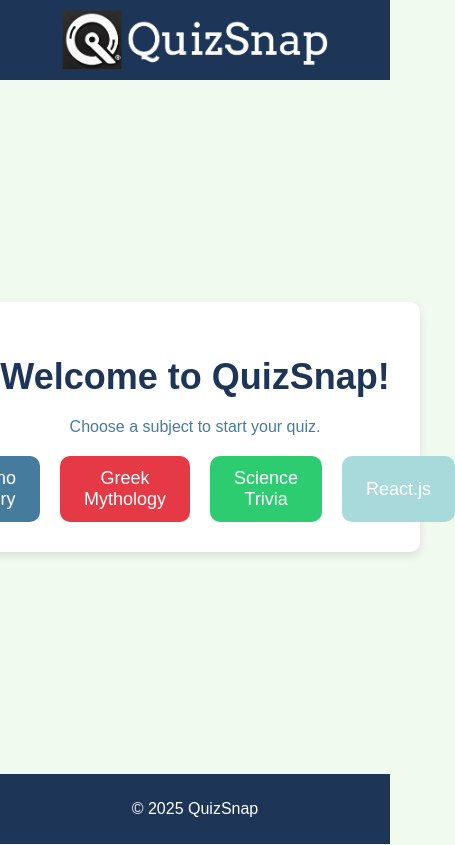
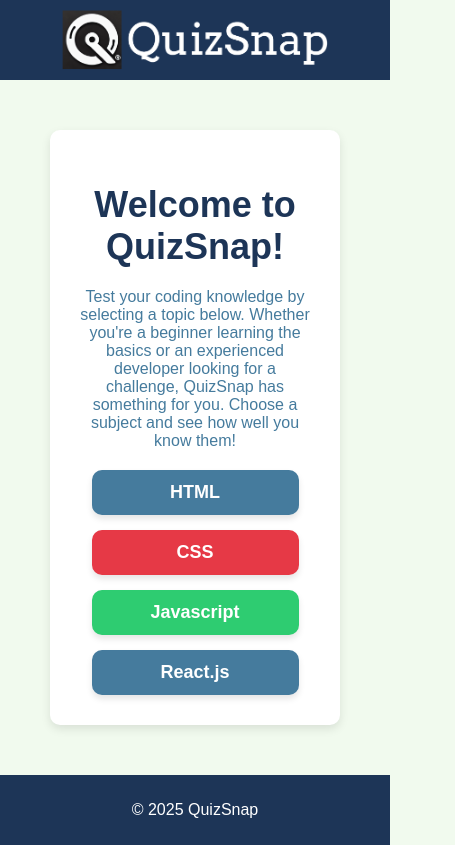
Before and after one commit to GianFerre/quizsnap, a React (Vite) app: page / in a window 390 px wide. Shown: the whole page, 455 px wide, since content can reach past the window. Built offline with nearby package versions, Linux system fonts and the light colour scheme; a web font is replaced by a local one.

Commit message:
fixed button shape flexibility

```diff
--- a/src/App.jsx
+++ b/src/App.jsx
@@ -5,55 +5,56 @@ import "./index.css";
 
 // Full quiz data
 const quizzes = {
-  filipinoHistory: [
-    { question: "Who is known as the 'Father of the Philippine Revolution'?", options: ["Emilio Aguinaldo", "José Rizal", "Andres Bonifacio", "Apolinario Mabini"], correctAnswer: 2 },
-    { question: "What year did the Philippines gain independence from Spain?", options: ["1896", "1898", "1901", "1946"], correctAnswer: 1 },
-    { question: "What is the name of the treaty that ended the Spanish-American War?", options: ["Treaty of Manila", "Treaty of Paris", "Treaty of Tordesillas", "Treaty of Versailles"], correctAnswer: 1 },
-    { question: "Who was the first president of the Republic of the Philippines?", options: ["Manuel L. Quezon", "Emilio Aguinaldo", "Jose P. Laurel", "Sergio Osmeña"], correctAnswer: 1 },
-    { question: "What event marked the beginning of the Philippine-American War in 1899?", options: ["The Battle of Manila Bay", "The signing of the Treaty of Paris", "The Balangiga Massacre", "The San Juan Bridge Incident"], correctAnswer: 3 },
-    { question: "What was the name of the secret revolutionary society founded by Andres Bonifacio?", options: ["La Liga Filipina", "Katipunan", "Gomburza", "Sanduguan"], correctAnswer: 1 },
-    { question: "Which three priests were executed in 1872 and became martyrs of the Philippine independence movement?", options: ["Rizal, Bonifacio, Mabini", "Gomburza (Gomez, Burgos, Zamora)", "Aguinaldo, Luna, del Pilar", "Magsaysay, Roxas, Laurel"], correctAnswer: 1 },
-    { question: "What ancient script was used in the Philippines before Spanish colonization?", options: ["Alibata (Baybayin)", "Hiragana", "Sanskrit", "Latin"], correctAnswer: 0 },
-    { question: "When was the People Power Revolution that led to the end of Ferdinand Marcos' regime?", options: ["1983", "1986", "1989", "1991"], correctAnswer: 1 },
-    { question: "Which guerilla movement fought against the Japanese occupation during World War II?", options: ["Hukbalahap", "Sanduguan", "Bayanihan", "Makabayan"], correctAnswer: 0 },
+  html: [
+    { question: "What does HTML stand for?", options: ["Hyperlinks and Text Markup Language", "Hyper Text Markup Language", "Home Tool Markup Language", "Hyper Tool Markup Logic"], correctAnswer: 1 },
+    { question: "Which HTML tag is used to define an unordered list?", options: ["<ul>", "<ol>", "<li>", "<list>"], correctAnswer: 0 },
+    { question: "Fill in the blank: The `<____>` tag is used to create a line break in HTML.", options: ["br", "lb", "break", "newline"], correctAnswer: 0 },
+    { question: "What is the correct way to create a hyperlink in HTML?", options: ["<a>www.example.com</a>", "<link>www.example.com</link>", "<a href='www.example.com'>Click Here</a>", "<a url='www.example.com'>Click Here</a>"], correctAnswer: 2 },
+    { question: "Which HTML tag is used for the largest heading?", options: ["<h6>", "<h1>", "<heading>", "<head>"], correctAnswer: 1 },
+    { question: "Fill in the blank: The `<____>` tag is used to display an image in HTML.", options: ["img", "image", "src", "picture"], correctAnswer: 0 },
+    { question: "What is the purpose of the <meta> tag in HTML?", options: ["To add metadata about the document", "To create a navigation bar", "To style elements", "To include JavaScript"], correctAnswer: 0 },
+    { question: "Which attribute is used to open a link in a new tab?", options: ["target='_new'", "target='_blank'", "target='new-tab'", "open='new'"], correctAnswer: 1 },
+    { question: "What is the default display property of a <div>?", options: ["inline", "block", "flex", "grid"], correctAnswer: 1 },
+    { question: "Fill in the blank: The `<!____ html>` declaration is used to specify the document type in HTML5.", options: ["DOCTYPE", "DOCTYPE5", "HTMLTYPE", "DOCTYPE HTML"], correctAnswer: 0 }
+  ],
+  css: [
+    { question: "What does CSS stand for?", options: ["Computer Style Sheets", "Creative Style Sheets", "Cascading Style Sheets", "Colorful Style Sheets"], correctAnswer: 2 },
+    { question: "Which property is used to change the text color of an element?", options: ["text-color", "font-color", "color", "background-color"], correctAnswer: 2 },
+    { question: "What is the correct way to apply a class in CSS?", options: [".classname { }", "#classname { }", "classname { }", "<classname> { }"], correctAnswer: 0 },
+    { question: "Which CSS property controls the spacing between elements?", options: ["padding", "margin", "border-spacing", "gap"], correctAnswer: 1 },
+    { question: "Fill in the blank: The `____` property is used to set the background color of an element.", options: ["background-color", "bg-color", "color", "background"], correctAnswer: 0 },
+    { question: "Which CSS property makes text bold?", options: ["font-style", "text-weight", "font-weight", "bold"], correctAnswer: 2 },
+    { question: "Fill in the blank: The `____` property is used to make an element invisible but still take up space.", options: ["visibility", "display", "opacity", "hidden"], correctAnswer: 0 },
+    { question: "How do you make a background image repeat?", options: ["background-repeat: no-repeat;", "background-repeat: repeat;", "background-image: repeat;", "repeat: background;"], correctAnswer: 1 },
+    { question: "Which property is used to make an element responsive?", options: ["position", "flex", "media-query", "display"], correctAnswer: 2 },
+    { question: "Fill in the blank: To make text italic, use the `____` property.", options: ["font-italic", "text-style", "font-style", "italic"], correctAnswer: 2 }
+  ],
+  javascript: [
+    { question: "Which keyword is used to declare a variable in JavaScript?", options: ["var", "let", "const", "All of the above"], correctAnswer: 3 },
+    { question: "Which function is used to print something in the console?", options: ["console.print()", "console.log()", "log.console()", "print.console()"], correctAnswer: 1 },
+    { question: "Fill in the blank: The `____` keyword is used to define a function in JavaScript.", options: ["function", "def", "fn", "method"], correctAnswer: 0 },
+    { question: "Which operator is used for strict equality?", options: ["==", "===", "=", "!=="], correctAnswer: 1 },
+    { question: "What does 'typeof' return for an array?", options: ["array", "object", "list", "string"], correctAnswer: 1 },
+    { question: "Which method adds an element to the end of an array?", options: ["push()", "pop()", "shift()", "unshift()"], correctAnswer: 0 },
+    { question: "Fill in the blank: The `____` method converts a string into an integer in JavaScript.", options: ["parseInt()", "toInteger()", "int()", "parseNumber()"], correctAnswer: 0 },
+    { question: "Which keyword is used to define an asynchronous function?", options: ["async", "await", "function async", "def async"], correctAnswer: 0 },
+    { question: "What does NaN stand for in JavaScript?", options: ["Not a Null", "Not a Number", "Negative and Null", "None of the above"], correctAnswer: 1 },
+    { question: "Fill in the blank: The `____` function is used to delay execution in JavaScript.", options: ["setTimeout()", "delay()", "wait()", "pause()"], correctAnswer: 0 }
   ],
   reactJS: [
     { question: "What is React primarily used for?", options: ["Server-side scripting", "Building user interfaces", "Database management", "Game development"], correctAnswer: 1 },
     { question: "Which company developed React.js?", options: ["Google", "Facebook (Meta)", "Microsoft", "Twitter"], correctAnswer: 1 },
     { question: "What is JSX in React?", options: ["A JavaScript XML-like syntax", "A CSS preprocessor", "A React framework", "A back-end tool"], correctAnswer: 0 },
     { question: "What hook is used to manage component state in React?", options: ["useEffect", "useState", "useContext", "useReducer"], correctAnswer: 1 },
-    { question: "Which of these is a correct way to create a functional component in React?", options: ["function MyComponent() {}", "class MyComponent extends React.Component {}", "const MyComponent = () => {}", "Both A and C"], correctAnswer: 3 },
-    { question: "What is the virtual DOM in React?", options: ["A copy of the real DOM used for optimization", "A new JavaScript library", "A built-in React database", "A way to manage API requests"], correctAnswer: 0 },
+    { question: "Fill in the blank: The `____` function is used to return JSX from a React component.", options: ["render()", "display()", "return()", "show()"], correctAnswer: 2 },
     { question: "Which lifecycle method is used for side effects like API calls?", options: ["componentDidMount", "componentWillUnmount", "useEffect", "Both A and C"], correctAnswer: 3 },
     { question: "What is the purpose of the 'key' prop in React lists?", options: ["To set unique values for styling", "To help React identify which items changed", "To add animations", "To define event handlers"], correctAnswer: 1 },
+    { question: "Fill in the blank: React components must be wrapped in a single `____` element.", options: ["root", "parent", "container", "div"], correctAnswer: 1 },
     { question: "What does React use to render UI updates efficiently?", options: ["Server-side rendering", "The real DOM", "The virtual DOM", "CSS styling"], correctAnswer: 2 },
-    { question: "What is the default state management library used in React?", options: ["Redux", "Context API", "MobX", "None, React has built-in state management"], correctAnswer: 3 },
-  ],
-  greekMythology: [
-    { question: "Who is the Greek god of the sea?", options: ["Zeus", "Poseidon", "Hades", "Apollo"], correctAnswer: 1 },
-    { question: "In Norse mythology, what is the name of Thor's hammer?", options: ["Gungnir", "Mjölnir", "Excalibur", "Draupnir"], correctAnswer: 1 },
-    { question: "Which Egyptian god is known as the god of the underworld?", options: ["Anubis", "Ra", "Osiris", "Horus"], correctAnswer: 2 },
-    { question: "Who is the Roman counterpart of the Greek goddess Athena?", options: ["Venus", "Juno", "Minerva", "Diana"], correctAnswer: 2 },
-    { question: "What creature in Greek mythology has the body of a lion, the face of a woman, and wings?", options: ["Sphinx", "Chimera", "Hydra", "Griffin"], correctAnswer: 0 },
-    { question: "What is the name of the giant wolf in Norse mythology who is foretold to kill Odin?", options: ["Fenrir", "Jörmungandr", "Sleipnir", "Sköll"], correctAnswer: 0 },
-    { question: "In Hindu mythology, who is the preserver of the universe?", options: ["Shiva", "Vishnu", "Brahma", "Indra"], correctAnswer: 1 },
-    { question: "What is the name of the fire-breathing creature with the head of a lion, the body of a goat, and the tail of a serpent?", options: ["Cerberus", "Chimera", "Pegasus", "Minotaur"], correctAnswer: 1 },
-    { question: "Which mythological figure flew too close to the sun, melting his wax wings?", options: ["Daedalus", "Icarus", "Theseus", "Perseus"], correctAnswer: 1 },
-    { question: "What tree is considered sacred in Norse mythology and connects the nine worlds?", options: ["Yggdrasil", "Ashvattha", "Baobab", "Banyan"], correctAnswer: 0 },
-  ],
-  scienceTrivia: [
-    { question: "What is the chemical symbol for water?", options: ["H2O", "O2", "CO2", "H2"], correctAnswer: 0 },
-    { question: "Which planet is known as the Red Planet?", options: ["Mars", "Venus", "Jupiter", "Saturn"], correctAnswer: 0 },
-    { question: "What is the powerhouse of the cell?", options: ["Nucleus", "Mitochondria", "Ribosome", "Chloroplast"], correctAnswer: 1 },
-    { question: "What gas do plants absorb from the atmosphere?", options: ["Oxygen", "Carbon Dioxide", "Nitrogen", "Hydrogen"], correctAnswer: 1 },
-    { question: "What is the most abundant gas in Earth's atmosphere?", options: ["Oxygen", "Nitrogen", "Carbon Dioxide", "Hydrogen"], correctAnswer: 1 },
-    { question: "What planet is the hottest in our solar system?", options: ["Venus", "Mercury", "Earth", "Mars"], correctAnswer: 0 },
-    { question: "What is the hardest natural substance on Earth?", options: ["Gold", "Iron", "Diamond", "Quartz"], correctAnswer: 2 },
-    { question: "What is the boiling point of water at sea level?", options: ["100°C", "90°C", "120°C", "80°C"], correctAnswer: 0 },
-    { question: "Which part of the human body contains the smallest bones?", options: ["Ear", "Hand", "Foot", "Spine"], correctAnswer: 0 },
-    { question: "What type of blood cells help fight infections?", options: ["Red Blood Cells", "White Blood Cells", "Platelets", "Plasma"], correctAnswer: 1 },
-  ],
+    { question: "Fill in the blank: The `____` hook is used to store values across renders without causing re-renders.", options: ["useState", "useMemo", "useRef", "useContext"], correctAnswer: 2 }
+  ]
 };
+
 
 function QuizApp() {
   const [selectedQuiz, setSelectedQuiz] = useState(null);
@@ -106,25 +107,25 @@ function QuizApp() {
           {!selectedQuiz ? (
             <div className="containerText">
               <h1 className="mainTitle">Welcome to QuizSnap!</h1>
-              <p className="mainSub">Choose a subject to start your quiz.</p>
+              <p className="mainSub">Test your coding knowledge by selecting a topic below. Whether you're a beginner learning the basics or an experienced developer looking for a challenge, QuizSnap has something for you. Choose a subject and see how well you know them!</p>
               <div className="subjects">
                 <button
-                  onClick={() => handleQuizSelection("filipinoHistory")}
-                  className="filipinoHistoryButton"
+                  onClick={() => handleQuizSelection("html")}
+                  className="htmlButton"
                 >
-                  Filipino History
+                  HTML
                 </button>
                 <button
-                  onClick={() => handleQuizSelection("greekMythology")}
-                  className="greekMythologyButton"
+                  onClick={() => handleQuizSelection("css")}
+                  className="cssButton"
                 >
-                  Greek Mythology
+                  CSS
                 </button>
                 <button
-                  onClick={() => handleQuizSelection("scienceTrivia")}
-                  className="scienceTriviaButton"
+                  onClick={() => handleQuizSelection("javascript")}
+                  className="javascriptButton"
                 >
-                  Science Trivia
+                  Javascript
                 </button>
                 <button
                   onClick={() => handleQuizSelection("reactJS")}
--- a/src/index.css
+++ b/src/index.css
@@ -74,7 +74,7 @@ body {
     margin-top: 20px;
 }
 
-.filipinoHistoryButton {
+.htmlButton {
     padding: 12px 24px;
     background-color: #457B9D;
     color: white;
@@ -84,7 +84,7 @@ body {
     cursor: pointer;
 }
 
-.greekMythologyButton {
+.cssButton {
     padding: 12px 24px;
     background-color: #E63946;
     color: white;
@@ -94,7 +94,7 @@ body {
     cursor: pointer;
 }
 
-.scienceTriviaButton {
+.javascriptButton {
     padding: 12px 24px;
     background-color: #2ECC71;
     color: white;
@@ -106,7 +106,7 @@ body {
 
 .reactJSButton {
     padding: 12px 24px;
-    background-color: #a8dadc;
+    background-color: #457b9d;
     color: white;
     font-size: 18px;
     border: none;
@@ -225,13 +225,85 @@ footer {
     margin-top: auto;
 }
 
+/* General Button Styles */
+button {
+    padding: 12px 20px;
+    border: none;
+    border-radius: 6px;
+    cursor: pointer;
+    font-size: 16px;
+    transition: all 0.3s ease-in-out;
+    background-color: #f8f9fa;
+    color: #1d3557;
+    font-weight: bold;
+    box-shadow: 0 4px 6px rgba(0, 0, 0, 0.1);
+    width: auto;
+    min-width: 150px;
+    text-align: center;
+}
+
+/* Hover Effect for larger viewports */
+button:hover {
+    transform: scale(1.02);
+    background-color: #a8dadc;
+    color: #ffffff;
+    box-shadow: 0 6px 12px rgba(0, 0, 0, 0.2);
+}
+
+/* Click Effect */
+button:active {
+    transform: scale(0.95);
+    box-shadow: 0 2px 6px rgba(0, 0, 0, 0.15);
+}
+
+/* Responsive Design for Buttons */
+@media (max-width: 820px) {
+    .subjects {
+        display: flex;
+        flex-direction: column;
+        align-items: center;
+        gap: 15px;
+    }
+
+    button {
+        width: 80%; /* Ensures buttons take up more space */
+        max-width: 300px;
+    }
+}
+
+/* Additional media query for very small devices */
+@media (max-width: 480px) {
+    button {
+        width: 90%; /* Buttons take up nearly full width on smaller devices */
+        font-size: 14px;
+        padding: 10px 15px;
+    }
+}
+
+/* Remove hover animation and blue highlight on smaller viewports */
+@media (max-width: 820px) {
+  button:hover {
+    transform: none;
+    background-color: #f8f9fa;
+    color: #1d3557;
+    box-shadow: 0 4px 6px rgba(0, 0, 0, 0.1);
+  }
+
+  /* Remove the blue highlight on tap/focus */
+  button {
+    -webkit-tap-highlight-color: transparent;
+    outline: none;
+  }
+  .optionsStyles:focus {
+    outline: none;
+  }
+}
 
 @media (max-width: 820px) {
-    .scoreButtons {
-        text-align: center;
-        display: flex;
-        justify-content: center;
-        flex-direction: column;
-        gap: 20px;
+    .yourScoreButtons {
+      display: flex;
+      flex-direction: column;
+      align-items: center;
+      gap: 15px;
     }
-}
+  }
```
